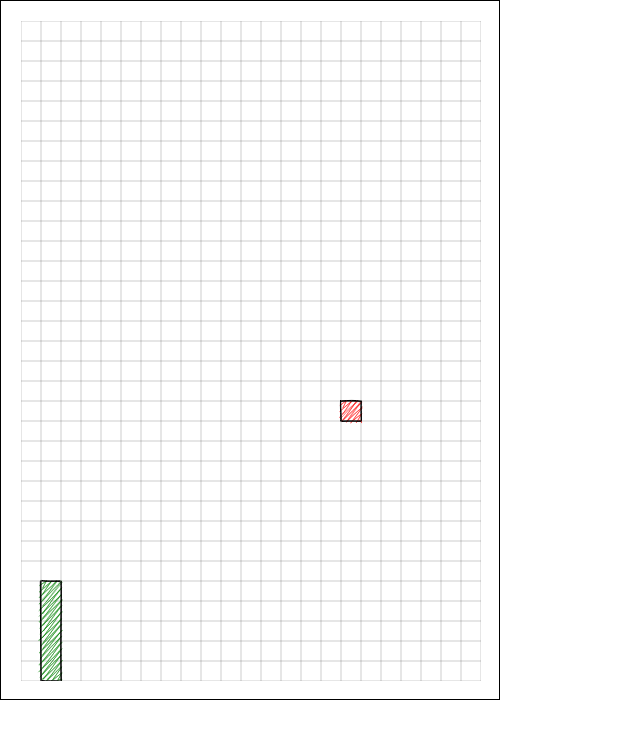
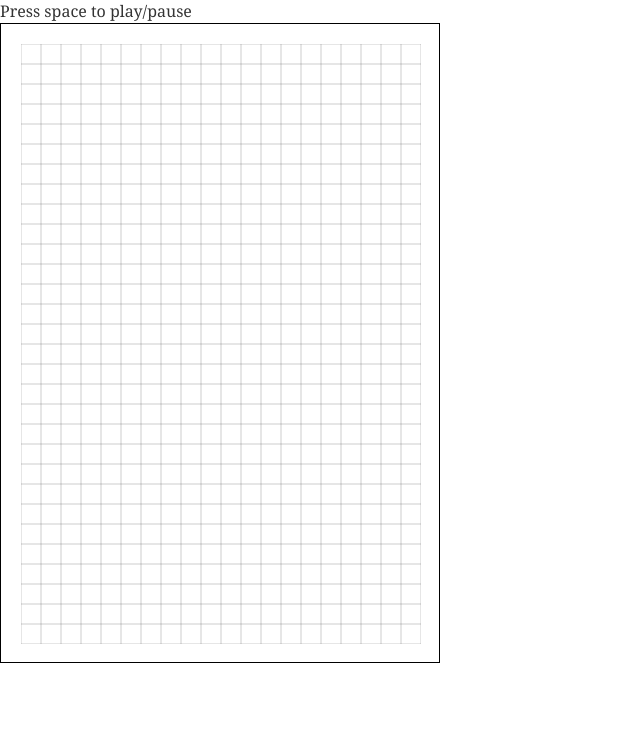
Before and after one commit to KwanMan/tkwan.xyz, a Gatsby site: page /snake in a window 1280 px wide. Shown: the whole page, without its empty margins (0-640 px from the left). Built offline with nearby package versions, Linux system fonts and the light colour scheme; Gatsby itself is replaced by a stand-in of ours; some packages are replaced by stand-ins of ours.

Commit message:
Start/Pause

```diff
--- a/src/pages/snake.js
+++ b/src/pages/snake.js
@@ -4,17 +4,20 @@ import snake from '../snake/start'
 export default class Snake extends React.Component {
   render () {
     return (
+      <div>
+        <div>Press space to play/pause</div>
         <div
           style={{
             position: 'absolute',
             border: '1px solid black',
-          width: 500,
-          height: 700
+            width: 440,
+            height: 640
           }}
           ref={el => {
             this.el = el
           }}
         />
+      </div>
     )
   }
   componentDidMount () {
--- a/src/snake/constants.js
+++ b/src/snake/constants.js
@@ -1,5 +1,5 @@
 export const BLOCK = 20
-export const WIDTH_BLOCKS = 23
-export const HEIGHT_BLOCKS = 33
-export const WIDTH = BLOCK * WIDTH_BLOCKS
-export const HEIGHT = BLOCK * HEIGHT_BLOCKS
+export const WIDTH_IN_BLOCKS = 20
+export const HEIGHT_IN_BLOCKS = 30
+export const WIDTH = BLOCK * WIDTH_IN_BLOCKS
+export const HEIGHT = BLOCK * HEIGHT_IN_BLOCKS
--- a/src/snake/createLayer.js
+++ b/src/snake/createLayer.js
@@ -12,9 +12,9 @@ export default function createLayer (mount, style) {
 
   return { el, draw }
 
-  function draw (coordinates) {
+  function draw (coordinates, overrideStyle) {
     el.getContext('2d').clearRect(0, 0, WIDTH, HEIGHT)
     coordinates = coordinates.map(({ x, y }) => [x * BLOCK, y * BLOCK])
-    rough.canvas(el).polygon(coordinates, style)
+    rough.canvas(el).polygon(coordinates, { ...style, ...overrideStyle })
   }
 }
--- a/src/snake/createSnake.js
+++ b/src/snake/createSnake.js
@@ -1,18 +1,18 @@
+import _ from 'lodash'
 import { opposite, clockwise } from './directions.js'
 import co, { translate, areEqual } from './coordinates.js'
 import createCoordinateMap from './coordinateMap.js'
-import { WIDTH_BLOCKS, HEIGHT_BLOCKS } from './constants.js'
+import { WIDTH_IN_BLOCKS, HEIGHT_IN_BLOCKS } from './constants.js'
 import createWall from './wall.js'
 
 export default function createSnake () {
   let dead = false
   const leftWall = createWall(co(2, 1), 'd')
   const rightWall = createWall(co(1, 1), 'd')
-  const history = []
-  let headCoordinates = co(1, 1)
+  const history = [{ coordinates: co(1, 1) }]
 
   let lastDirection = 'd'
-  const occupied = createCoordinateMap(WIDTH_BLOCKS, HEIGHT_BLOCKS)
+  const occupied = createCoordinateMap(WIDTH_IN_BLOCKS, HEIGHT_IN_BLOCKS)
   occupied.set(co(1, 1), true)
 
   move('down', { extend: true })
@@ -24,34 +24,19 @@ export default function createSnake () {
     if (dead || opposite(direction) === lastDirection) {
       return getState()
     }
-    const nextPosition = translate[direction](headCoordinates)
-    if (occupied.check(nextPosition)) {
+    const nextCoordinates = translate[direction](_.last(history).coordinates)
+    if (occupied.check(nextCoordinates)) {
       dead = true
-      return getState()
+      return {
+        died: true,
+        ...getState()
+      }
     }
-    if (direction === lastDirection) {
-      leftWall.addFront(direction)
-      rightWall.addFront(direction)
-      history.push({ walls: ['l', 'r'], coordinates: headCoordinates })
-    } else {
-      const isClockwise = clockwise(lastDirection) === direction
-      const inner = isClockwise ? rightWall : leftWall
-      const outer = isClockwise ? leftWall : rightWall
 
-      inner.rotateFront(isClockwise)
-      outer.addFront(direction)
-      outer.addFront(direction)
-      history.push({
-        walls: isClockwise ? ['l', 'l'] : ['r', 'r'],
-        coordinates: headCoordinates
-      })
-    }
-    lastDirection = direction
-    headCoordinates = nextPosition
-    occupied.set(nextPosition, true)
-
-    const foundFood = areEqual(food, nextPosition)
-
+    const foundFood = areEqual(food, nextCoordinates)
+    // we need to remove the tail before adding to the head,
+    // if not we could crash into the tail even though it
+    // should be removed at the same time
     if (!(extend || foundFood)) {
       const { walls, coordinates } = history.shift()
       walls.forEach(wall => {
@@ -64,6 +49,24 @@ export default function createSnake () {
       occupied.set(coordinates, false)
     }
 
+    if (direction === lastDirection) {
+      leftWall.addFront(direction)
+      rightWall.addFront(direction)
+      history[history.length - 1].walls = ['l', 'r']
+    } else {
+      const isClockwise = clockwise(lastDirection) === direction
+      const inner = isClockwise ? rightWall : leftWall
+      const outer = isClockwise ? leftWall : rightWall
+
+      inner.rotateFront(isClockwise)
+      outer.addFront(direction)
+      outer.addFront(direction)
+      history[history.length - 1].walls = isClockwise ? ['l', 'l'] : ['r', 'r']
+    }
+    history.push({ coordinates: nextCoordinates })
+    lastDirection = direction
+    occupied.set(nextCoordinates, true)
+
     return {
       ateFood: foundFood,
       ...getState()
@@ -73,7 +76,6 @@ export default function createSnake () {
   function getState () {
     return {
       occupied,
-      dead,
       coordinates: [
         ...leftWall.getCoordinates(),
         ...rightWall.getCoordinatesReverse()
--- a/src/snake/keyMap.js
+++ b/src/snake/keyMap.js
@@ -4,3 +4,5 @@ export default {
   39: 'right', // Right arrow
   40: 'down' // Down arrow
 }
+
+export const SPACE_KEY = 32
--- a/src/snake/start.js
+++ b/src/snake/start.js
@@ -1,13 +1,13 @@
 import _ from 'lodash'
 import createLayer from './createLayer.js'
-import createBase from './createBase.js'
+import createBaseLayer from './createBaseLayer'
 import createSnake from './createSnake.js'
 import { opposite } from './directions.js'
 import { translate } from './coordinates.js'
-import keyMap from './keyMap'
+import keyMap, { SPACE_KEY } from './keyMap'
 
 export default function start (mountNode) {
-  createBase(mountNode)
+  createBaseLayer(mountNode)
   const snakeLayer = createLayer(mountNode, {
     fill: 'green',
     bowing: 0,
@@ -15,67 +15,112 @@ export default function start (mountNode) {
     fillStyle: 'zigzag'
   })
   const foodLayer = createLayer(mountNode, {
-    fill: 'red',
+    fill: 'orange',
     bowing: 1,
     roughness: 0.5,
     fillStyle: 'zigzag'
   })
 
-  const snake = createSnake({})
+  const snake = createSnake()
 
   const state = snake.getState()
-  let foodCoordinates = state.occupied.getFree()
-  snakeLayer.draw(state.coordinates)
-  drawFood(foodCoordinates, ['r', 'd', 'l'])
+  let foodLocation = state.occupied.getFree()
 
-  let currentDirection = 'down'
-  let score = 0
-  let tick = 100
+  const gameState = {
+    currentDirection: 'down',
+    lastDirection: 'down',
+    started: false,
+    paused: false,
+    score: 0,
+    tick: 100
+  }
 
-  let t = setTimeout(nextTick, 50)
-  function nextTick () {
-    const {
-      ateFood,
-      dead,
-      occupied,
-      coordinates
-    } = snake.move(currentDirection, { food: foodCoordinates })
-    if (dead) {
+  let t
+  function begin () {
+    gameState.started = true
+    setTimeout(() => nextTick({ begin: true }), gameState.tick)
+  }
+  function nextTick ({ begin } = {}) {
+    if (begin) {
+      drawSnake(snake)
+      drawFood()
+    }
+    const { ateFood, died } = snake.move(gameState.currentDirection, {
+      food: foodLocation
+    })
+    gameState.lastDirection = gameState.currentDirection
+    if (died) {
       console.log('YOU LOSE')
+      drawSnake(snake, { fill: 'red' })
+      setTimeout(() => drawSnake(snake), 300)
+      setTimeout(() => drawSnake(snake, { fill: 'red' }), 600)
+      setTimeout(() => drawSnake(snake), 900)
+      setTimeout(() => drawSnake(snake, { fill: 'red' }), 1200)
       return
     }
     if (ateFood) {
-      score++
-      if (score < 25) tick -= 2
-      else if (score < 40) tick -= 1
-      else if (score < 65) tick -= 0.5
-      else tick -= 0.25
-      tick = Math.max(tick, 15)
-      console.log(`score: ${score}`)
-      console.log(`tick: ${tick}`)
-      foodCoordinates = occupied.getFree()
-      drawFood(foodCoordinates, ['r1', 'd1', 'l1'])
+      gameState.score++
+      gameState.tick = Math.max(calculateNewTick(gameState), 15)
+      console.log(`score: ${gameState.score}`)
+      console.log(`tick: ${gameState.tick}`)
+      foodLocation = snake.getState().occupied.getFree()
+      drawFood()
     }
-    snakeLayer.draw(coordinates)
-    t = setTimeout(nextTick, tick)
+    drawSnake(snake)
+    if (!gameState.paused) t = setTimeout(nextTick, gameState.tick)
   }
 
-  window.stop = () => clearTimeout(t)
+  function pause () {
+    gameState.paused = true
+    clearTimeout(t)
+    drawSnake(snake, { fill: 'grey' })
+    drawFood({ fill: 'grey' })
+  }
+
+  function unpause () {
+    gameState.paused = false
+    drawSnake(snake, { fill: 'grey' })
+    drawFood()
+    t = setTimeout(nextTick, gameState.tick)
+  }
+
+  function calculateNewTick ({ score, tick }) {
+    if (score < 25) return tick - 2
+    else if (score < 40) return tick - 1
+    else if (score < 65) return tick - 0.5
+    else return tick - 0.25
+  }
+
   document.onkeydown = function (e) {
-    const code = e.keyCode
-    const direction = keyMap[code]
-    if (direction && opposite(currentDirection) !== direction) {
-      e.preventDefault()
-      currentDirection = direction
+    if (!gameState.started) {
+      if (e.keyCode === SPACE_KEY) {
+        begin()
+      }
+      return
+    }
+    if (gameState.paused) {
+      if (e.keyCode === SPACE_KEY) return unpause()
+    } else {
+      if (e.keyCode === SPACE_KEY) return pause()
+      const direction = keyMap[e.keyCode]
+      if (direction && opposite(gameState.lastDirection) !== direction) {
+        e.preventDefault()
+        gameState.currentDirection = direction
+      }
     }
   }
 
-  function drawFood (start, path) {
-    let polygonCoordinates = [start]
-    path.forEach(direction => {
+  function drawSnake (snake, style = {}) {
+    const { coordinates } = snake.getState()
+    snakeLayer.draw(coordinates, style)
+  }
+
+  function drawFood (style = {}) {
+    let polygonCoordinates = [foodLocation]
+    ;['r', 'd', 'l'].forEach(direction => {
       const prev = _.last(polygonCoordinates)
       polygonCoordinates.push(translate[direction](prev))
     })
-    foodLayer.draw(polygonCoordinates)
+    foodLayer.draw(polygonCoordinates, style)
   }
 }
```
Also changed, not shown: src/snake/createBaseLayer.js (renamed from src/snake/createBase.js). Lines whose indentation alone changed are shown as unchanged.
